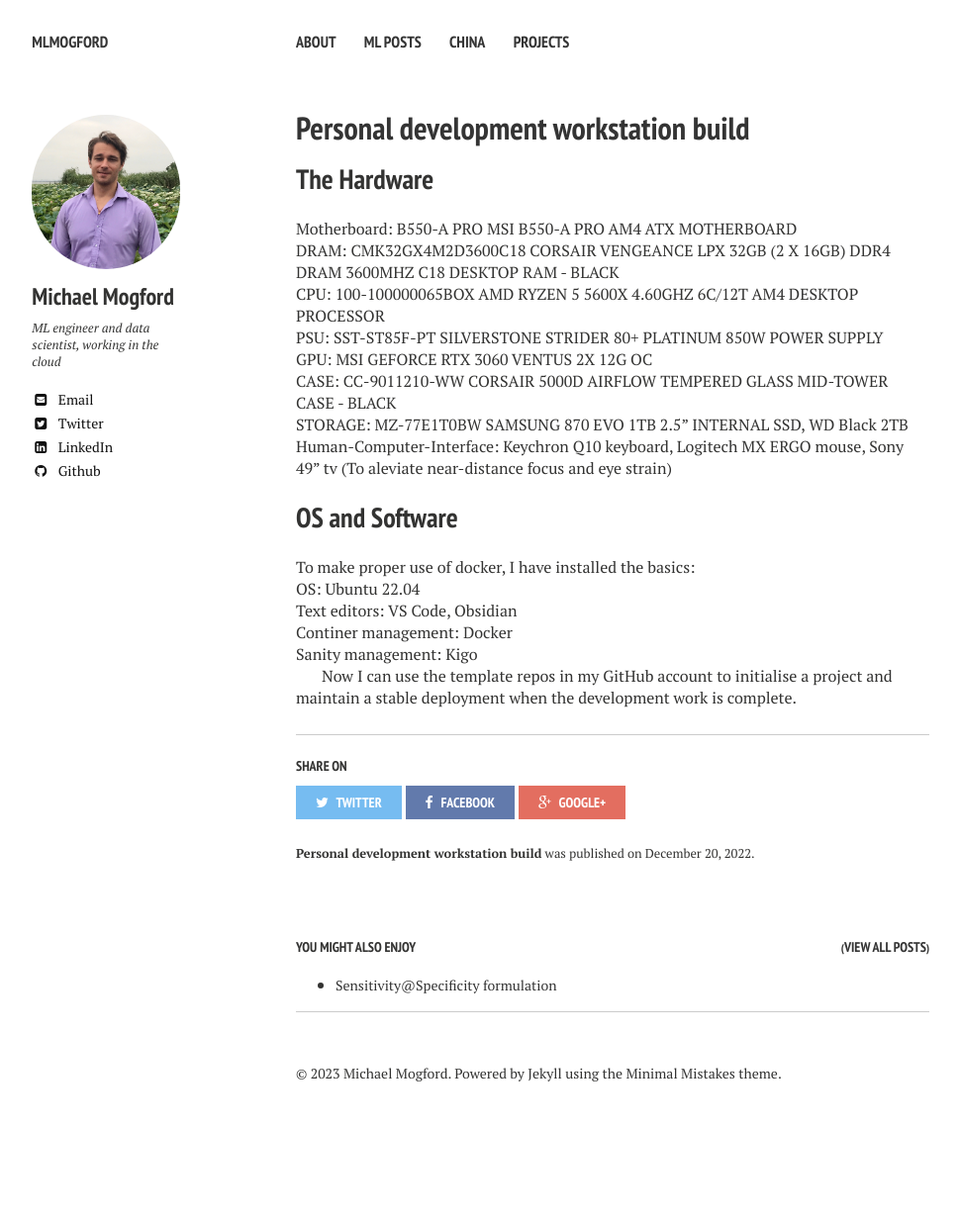
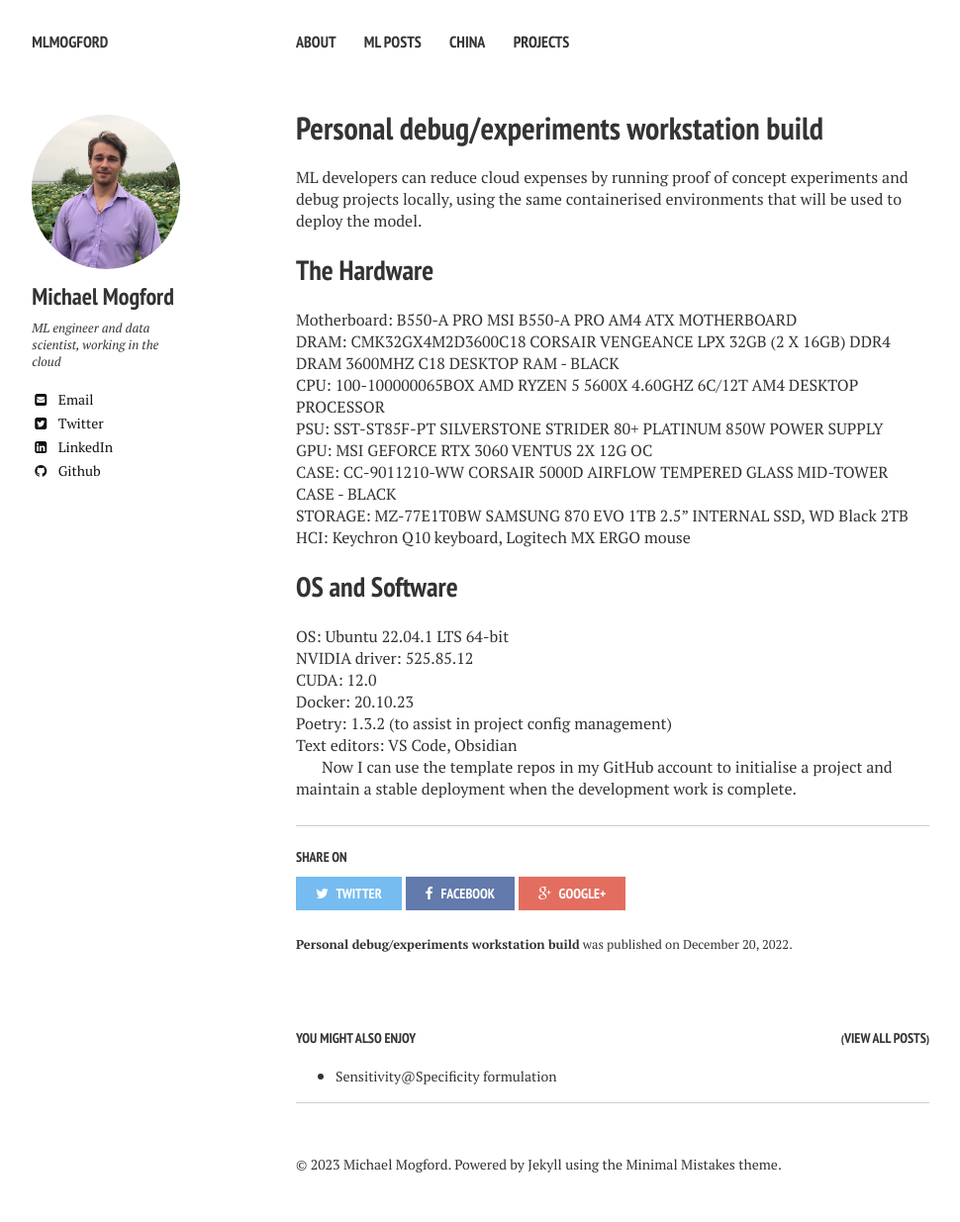
Before and after one commit to MLMogford/MLMogford.github.io, a Jekyll site: the page built from _posts/2022-12-20-dev-machine-build.md, in a window 1280 px wide. Shown: the whole page at 99% size, without its empty margins (21-991 px from the left). Built offline with Jekyll 4.4.1, drawn with Linux system fonts in a browser that asks for light colours; nearby versions of some CDN libraries; before the commit the page ends 1143 px from its top, so only the background shows below that.

Commit message:
update dmb

```diff
--- a/_posts/2022-12-20-dev-machine-build.md
+++ b/_posts/2022-12-20-dev-machine-build.md
@@ -1,10 +1,12 @@
 ---
 layout: post
-title: "Personal development workstation build"
-excerpt: "Serious ML developers can reduce their cloud expenses by developing locally and deploying containerised apps"
-tags: [Local Development, Freedom to Experiment]
+title: "Personal debug/experiments workstation build"
+excerpt: ""
+tags: [Early dev/debug environment]
 comments: true
 ---
+
+ML developers can reduce cloud expenses by running proof of concept experiments and debug projects locally, using the same containerised environments that will be used to deploy the model.
 
 ## The Hardware
 
@@ -15,16 +17,18 @@ PSU:            SST-ST85F-PT SILVERSTONE STRIDER 80+ PLATINUM 850W POWER SUPPLY
 GPU:            MSI GEFORCE RTX 3060 VENTUS 2X 12G OC
 CASE:           CC-9011210-WW CORSAIR 5000D AIRFLOW TEMPERED GLASS MID-TOWER CASE - BLACK
 STORAGE:        MZ-77E1T0BW SAMSUNG 870 EVO 1TB 2.5" INTERNAL SSD, WD Black 2TB
-Human-Computer-Interface:   Keychron Q10 keyboard, Logitech MX ERGO mouse,  Sony 49" tv (To aleviate near-distance focus and eye strain)
+HCI:   		Keychron Q10 keyboard, Logitech MX ERGO mouse
 
 
 
 ## OS and Software
 
-To make proper use of docker, I have installed the basics:
-OS:                     Ubuntu 22.04
+OS:                     Ubuntu 22.04.1 LTS 64-bit
+NVIDIA driver:		525.85.12
+CUDA:			12.0
+Docker:			20.10.23
+Poetry:			1.3.2 (to assist in project config management)
 Text editors:           VS Code, Obsidian
-Continer management:    Docker
-Sanity management:      Kigo
+
 
 Now I can use the template repos in my GitHub account to initialise a project and maintain a stable deployment when the development work is complete.
```
